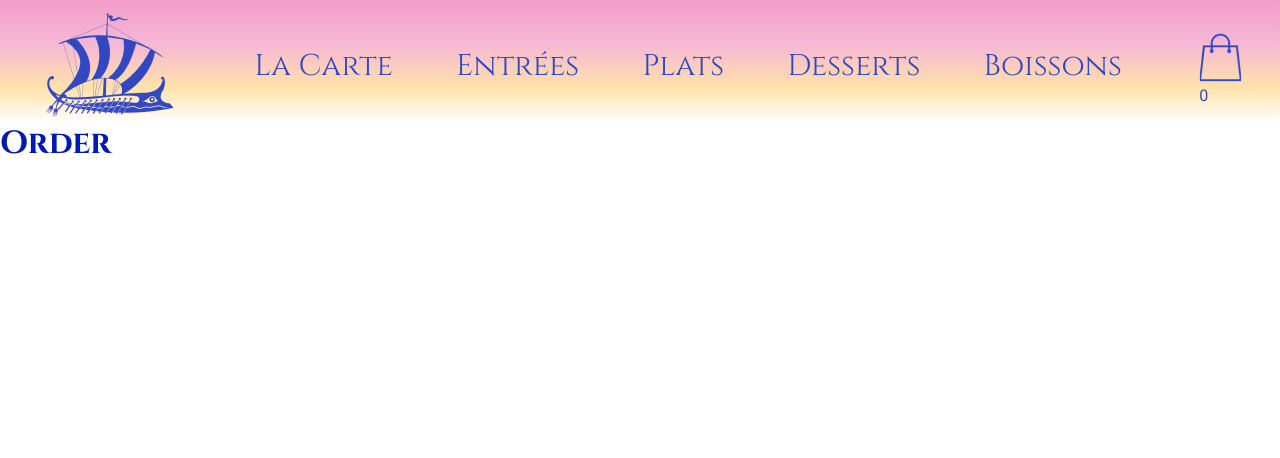
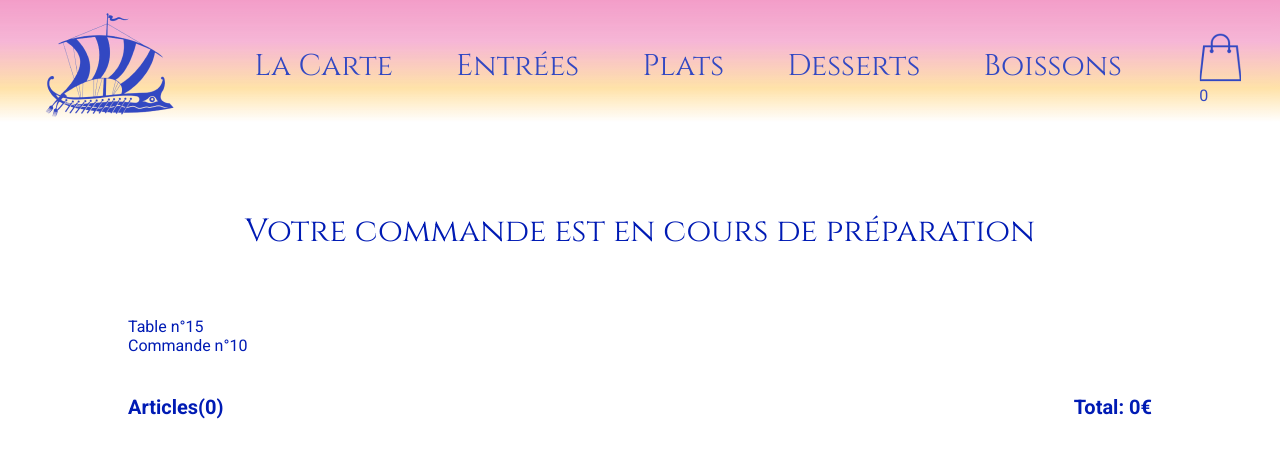
Before and after one commit to Chlopes92/OdysseeCulinaire, a React (Create React App) app: page /order in a window 1280 px wide. Shown: the top 458 px of the page. Built offline with nearby package versions, Linux system fonts and the light colour scheme.

Commit message:
style on orderPage

```diff
--- a/src/components/ProductCard/ProductCard.module.css
+++ b/src/components/ProductCard/ProductCard.module.css
@@ -11,7 +11,7 @@
 }
 
 .flex section {
-    min-width: 50%;
+    width: 50%;
     display: flex;
     flex-direction: column;
     justify-content: space-between;
@@ -51,7 +51,6 @@
     box-shadow: .3vw .3vw .5vw 0px rgba(0, 27, 180, 0.47);
 }
 
-
 .sizecard li {
     padding: 2vw 0 2vw 2vw;
     margin-bottom: 5vw;
--- a/src/pages/CartPage.tsx
+++ b/src/pages/CartPage.tsx
@@ -1,8 +1,8 @@
 import ProductCard from "components/ProductCard/ProductCard";
 import { useCartContext } from "contexts/Cart.context";
-import { Link } from "react-router-dom";
 import style from "./CartPage.module.css";
 import Button from "components/Button/Button";
+import { Link, NavLink } from "react-router-dom";
 
 const CartPage = () => {
     const {getTotalPrice, resetCart} = useCartContext();
@@ -20,7 +20,7 @@ const CartPage = () => {
 
             <p className={style.total}>Total: {totalPrice}€ </p>
 
-<Button title="Payer la commande"/>
+<NavLink to="/order"> <Button title="Payer la commande"/></NavLink>
         </main>
     )
 }
--- /dev/null
+++ b/src/pages/OrderPage.module.css
@@ -0,0 +1,25 @@
+.orderPage{
+    width:80vw;
+    margin: 0 auto;
+}
+
+.orderPage div {
+    margin-bottom: 5vh;
+}
+
+/* h1 */
+.title {
+    text-align: center;
+    margin: 11vh 0 8vh;
+    font-weight: normal;
+
+}
+/* total */
+.total{
+    font-weight: bold;
+    text-align: right;
+    margin:1vh 0 5vh;
+    font-size: clamp(20px, 2vw, 10px);
+    display: flex;
+    justify-content: space-between;
+}
--- a/src/pages/OrderPage.tsx
+++ b/src/pages/OrderPage.tsx
@@ -1,9 +1,29 @@
-const OrderPage = () =>{
+import ProductCard from "components/ProductCard/ProductCard";
+import { useCartContext } from "contexts/Cart.context";
+import style from "./OrderPage.module.css";
+
+const OrderPage = () => {
+    const { getTotalPrice, getTotalProduct } = useCartContext();
+    const totalPrice = getTotalPrice();
+    const totalQuantity = getTotalProduct();
     return (
-        <main>
-            <h1>Order</h1>
+        <main className={style.orderPage}>
+            <h1 className={style.title}>Votre commande est en cours de préparation</h1>
+
+            <div>
+                <p>Table n°15</p>
+                <p>Commande n°10</p>
+            </div>
+            <ProductCard />
+
+            <div className={style.total}>
+
+                <p>Articles({totalQuantity})</p>
+                <p>Total: {totalPrice}€ </p>
+            </div>
+
         </main>
-    );
+    )
 }
 
 export default OrderPage;
```
